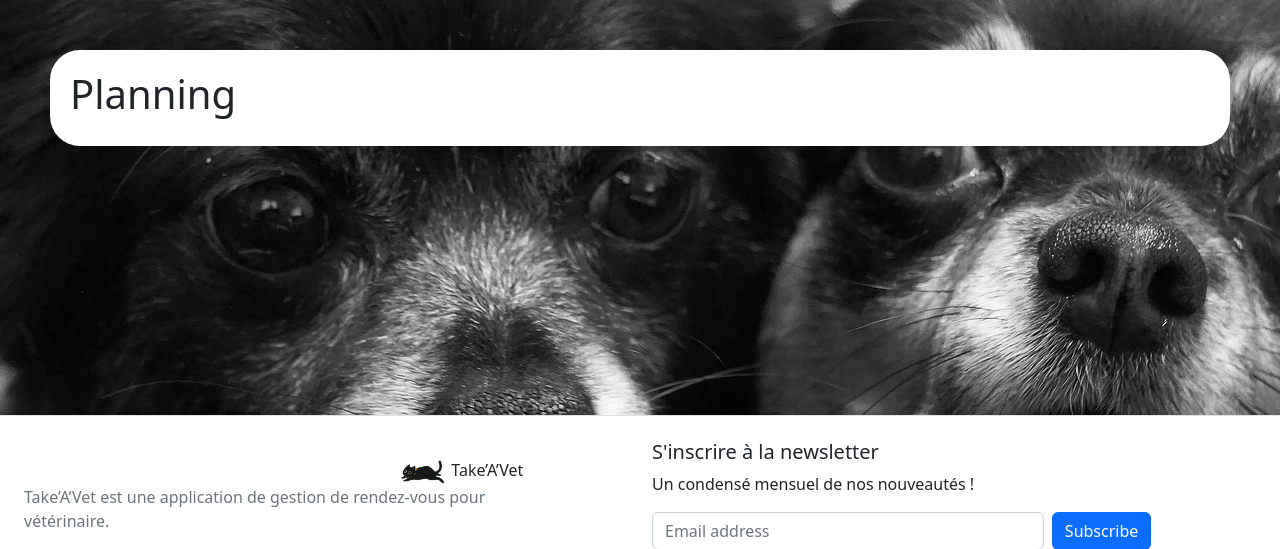
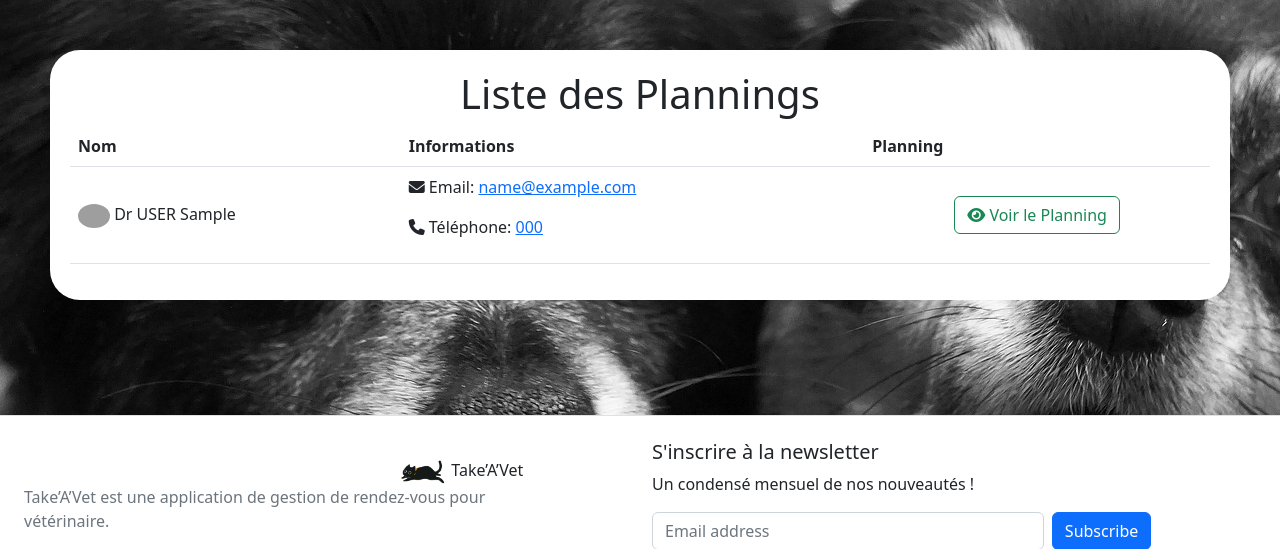
Before and after one commit to Vincgllmt/TakeAVet, a Symfony app: template templates/planning/index.html.twig in a window 1280 px wide. Shown: the part 73-622 px from the top of the page. Run offline with Twig, Linux system fonts and the light colour scheme; the template is opened without the code that fills it: most values are stand-ins (such as "Sample title", 1, 10 or a date in 2020); some libraries are stand-ins or nearby versions; grey boxes are pictures that could not be loaded.

Commit message:
add: du front de la page planning

```diff
--- a/templates/planning/index.html.twig
+++ b/templates/planning/index.html.twig
@@ -1,9 +1,56 @@
 {% extends 'base.html.twig' %}
 
-{% block title %}Hello PlanningController!{% endblock %}
+{% block title %}Liste des planning{% endblock %}
 
 {% block main %}
     <div class="main-content">
-        <h1>Planning</h1>
+        <h1 class="text-center">Liste des Plannings</h1>
+
+        <div class="row justify-content-center">
+            <div class="col-auto">
+
+            </div>
+        </div>
+
+        <table class="table table-responsive">
+            <thead>
+            <tr>
+                <th>Nom</th>
+                <th>Informations</th>
+                <th>Planning</th>
+            </tr>
+            </thead>
+            <tbody>
+            {% for veto in vets %}
+                <tr>
+                    <td style="vertical-align: middle">
+                        {% if veto.profilePicPath is not null %}
+                            <img src="{{ asset('uploads/avatars/' ~ veto.profilePicPath) }}" alt="avatar" width="32" class="rounded-circle">
+                        {% else %}
+                            <img src="{{ asset('media/default-avatar.png') }}" alt="avatar" width="32" class="rounded-circle">
+                        {% endif %}
+                        Dr {{ veto.lastName|upper }} {{ veto.firstName }}
+                    </td>
+                    <td style="vertical-align: middle">
+                        <p><i class="fa-solid fa-envelope"></i> Email: <a href="mailto://{{ veto.email }}">{{ veto.email }}</a></p>
+                        <p><i class="fa-solid fa-phone"></i> Téléphone:
+                            {% if veto.tel is not null %}
+                                <a href="tel:{{ veto.tel }}">{{ veto.tel }}</a>
+                            {% else %}
+                                [Non renseigné]
+                            {% endif %}
+                        </p>
+                    </td>
+                    <td style="vertical-align: middle" class="text-center">
+                        {% if veto.agenda is not null %}
+                            <a class="btn btn-outline-success" href="{{ path('app_planning_show', {id: veto.agenda.id}) }}"><i class="fa-solid fa-eye"></i> Voir le Planning</a>
+                        {% else %}
+                            <a class="btn btn-outline-success disabled">Pas encore de Planning</a>
+                        {% endif %}
+                </tr>
+                </tr>
+            {% endfor %}
+            </tbody>
+        </table>
     </div>
 {% endblock %}
```
